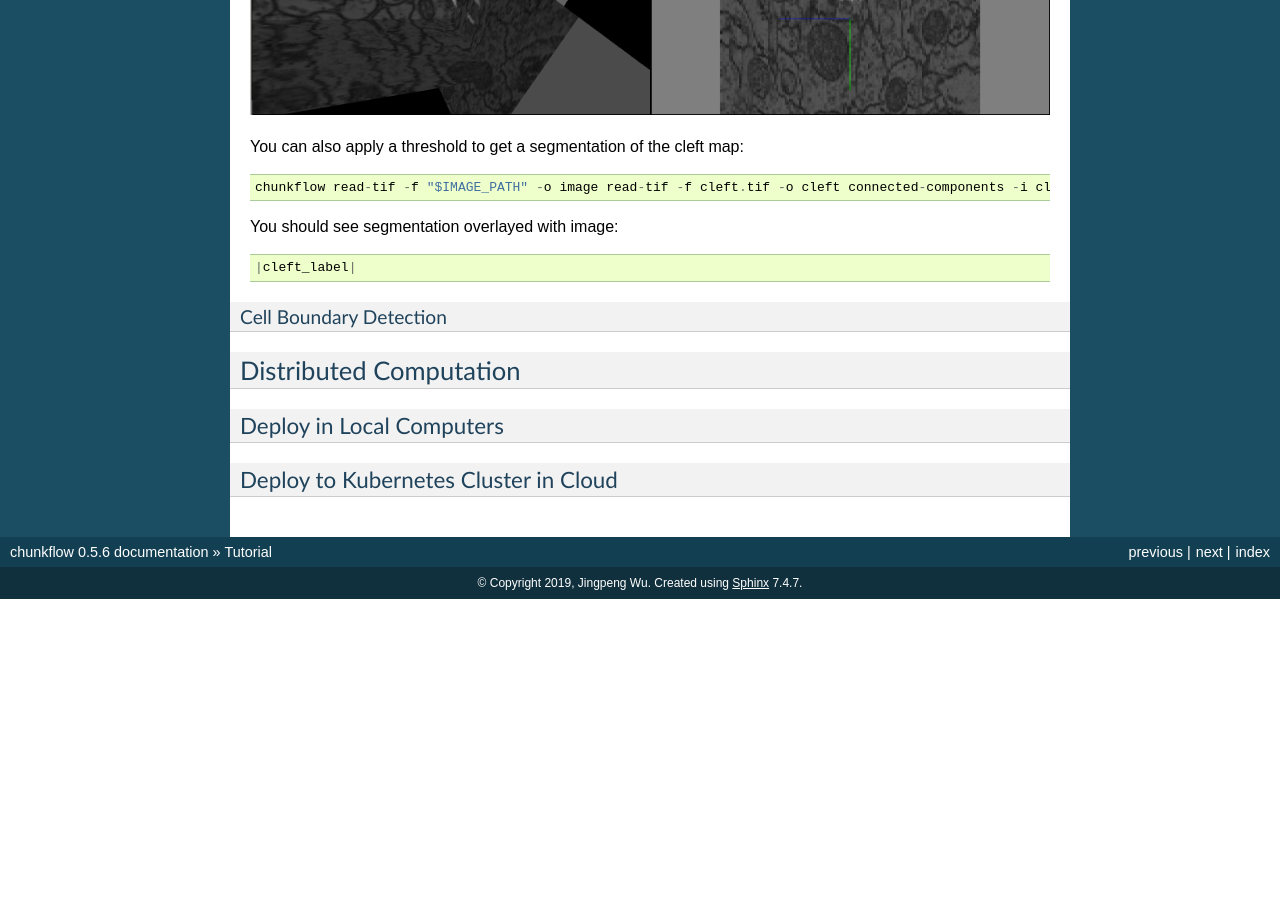
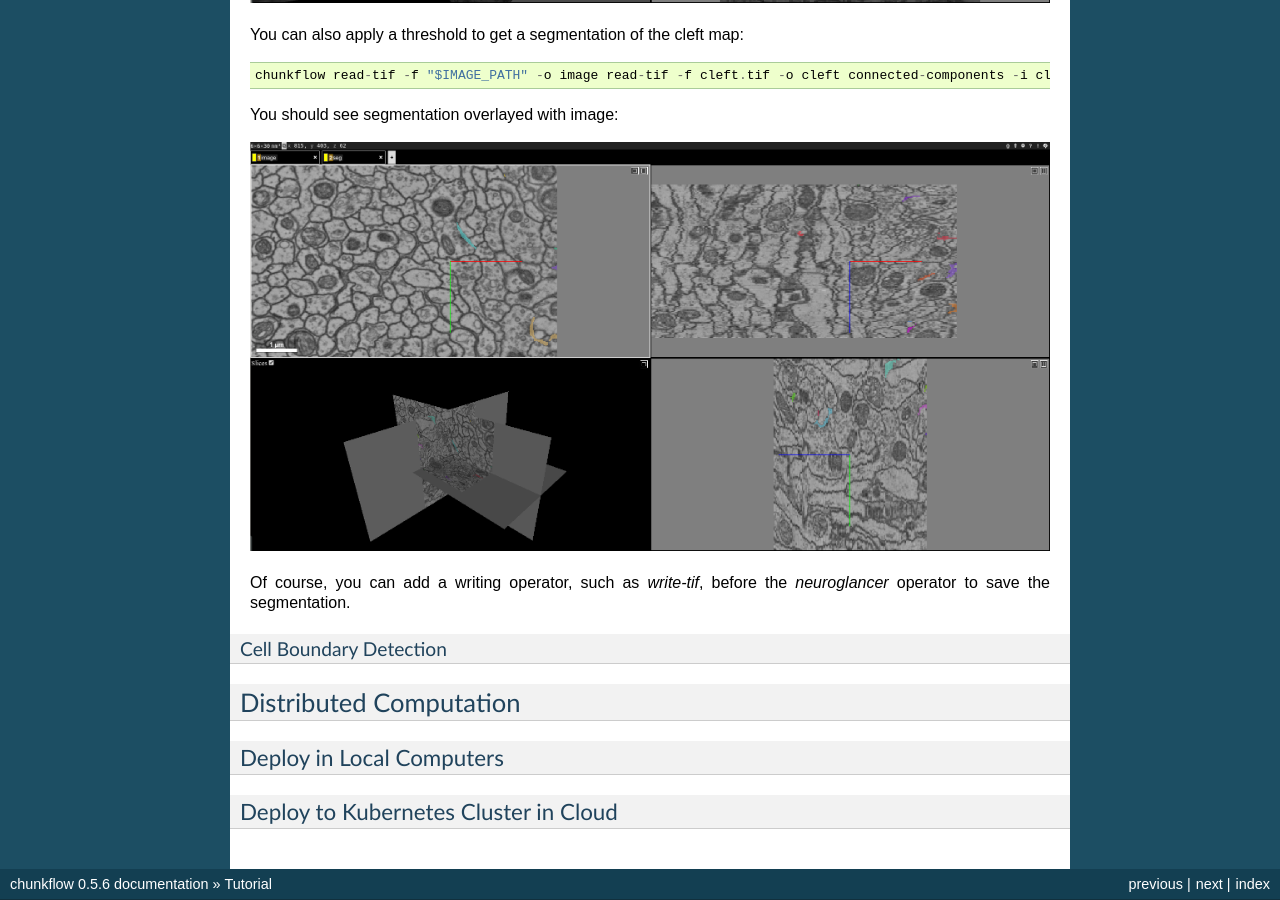
Before and after one commit to seung-lab/chunkflow, a Sphinx documentation site: the page built from docs/source/tutorial.rst, in a window 1280 px wide and 900 px high, scrolled down 5116 px. Built offline with Sphinx 7.4.7, drawn with Linux system fonts in a browser that asks for light colours; before the commit the page ends 5715 px from its top, so only the background shows below that.

Commit message:
add tutorial for segmentation of cleft.

```diff
--- a/docs/source/tutorial.rst
+++ b/docs/source/tutorial.rst
@@ -151,11 +151,13 @@
 
    chunkflow read-tif -f "$IMAGE_PATH" -o image read-tif -f cleft.tif -o cleft connected-components -i cleft -o seg -t 0.1 neuroglancer -p 33333 -c image,seg -v 30 6 6
 
-You should see segmentation overlayed with image::
+You should see segmentation overlayed with image:
 
 |cleft_label|
 
 .. |cleft_label| image:: _static/image/cleft_label.png
+
+Of course, you can add a writing operator, such as `write-tif`, before the `neuroglancer` operator to save the segmentation.
 
 Cell Boundary Detection
 -----------------------
--- a/requirements.txt
+++ b/requirements.txt
@@ -12,3 +12,4 @@
 pybind11
 tifffile
 waterz
+connected-components-3d
```
Also changed, not shown: docs/source/_static/image/cleft_label.png (added), docs/source/_static/image/operator_list.png.
